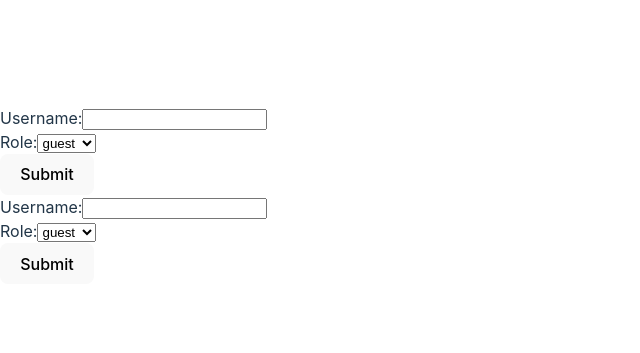
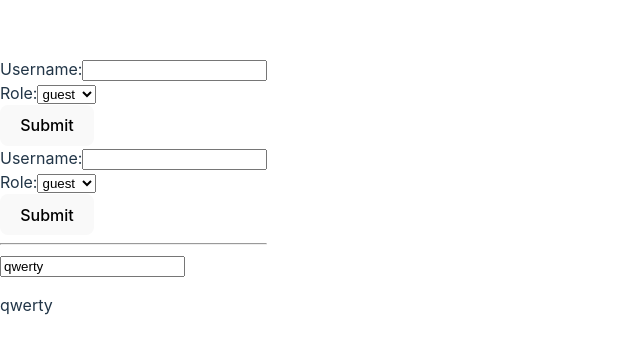
Before and after one commit to 9NBelka/react-learn-module-3, a React (Vite) app: page / in a window 1280 px wide. Shown: the part 205-558 px from the top of the page, without its empty margins (0-640 px from the left). Built offline with nearby package versions, Linux system fonts and the light colour scheme.

Commit message:
Контролируемая форма

```diff
--- a/src/App.jsx
+++ b/src/App.jsx
@@ -4,6 +4,7 @@ import UserForm from "./components/UserForm/UserForm"
 function App() {
 
   const [user, setUser] = useState(null);
+  const [text, setText] = useState("qwerty")
 
   const saveUsername = (user) => {
       console.log(user);
@@ -20,6 +21,11 @@ function App() {
       }
       <UserForm onSave={saveUsername}/>
       <UserForm onSave={saveUsername}/>
+
+      <hr />
+      <input type="text" value={text} onChange={(e) => setText(e.target.value)}/>
+
+      <p>{text}</p>
     </>
   )
 }
```
